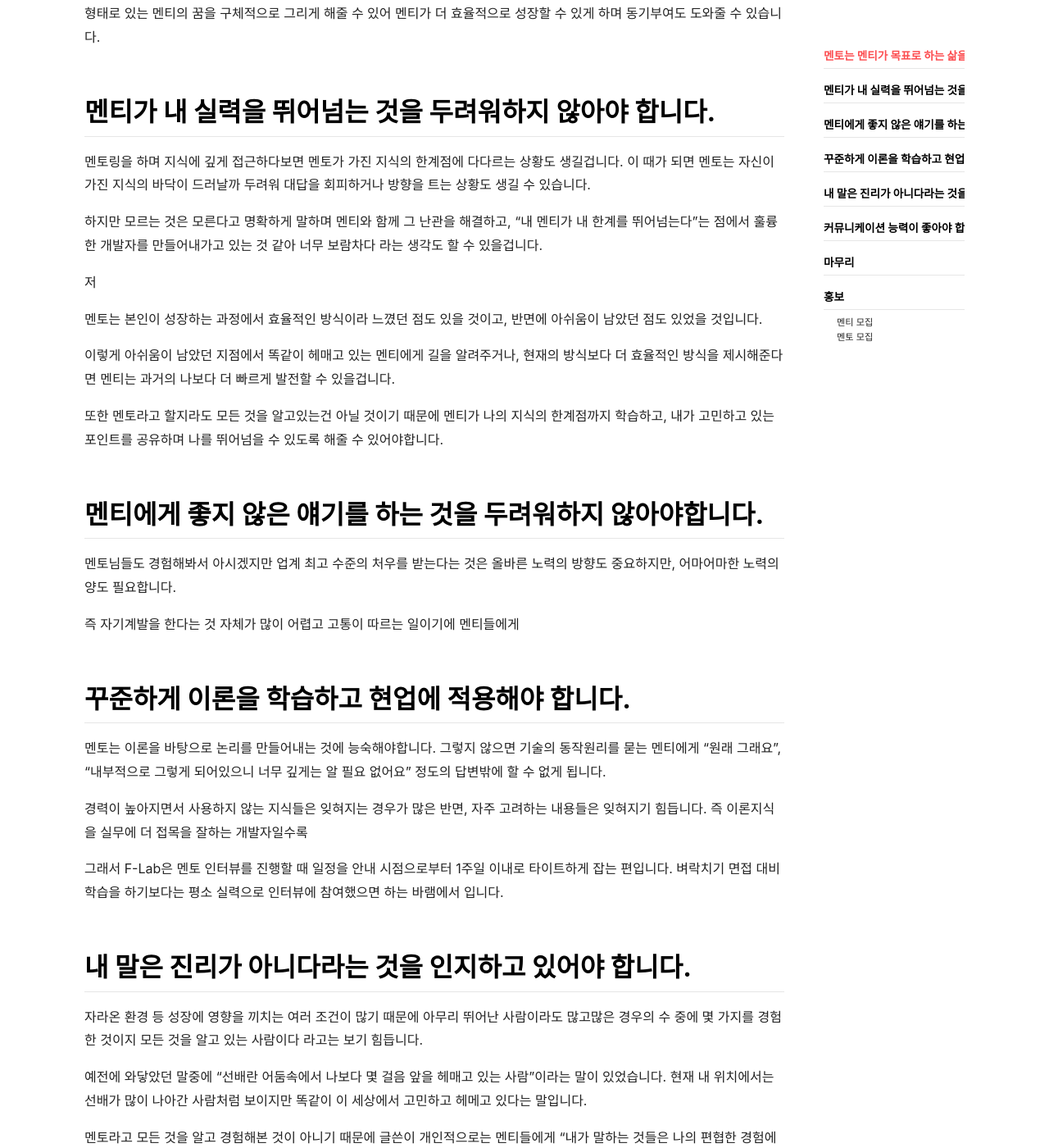
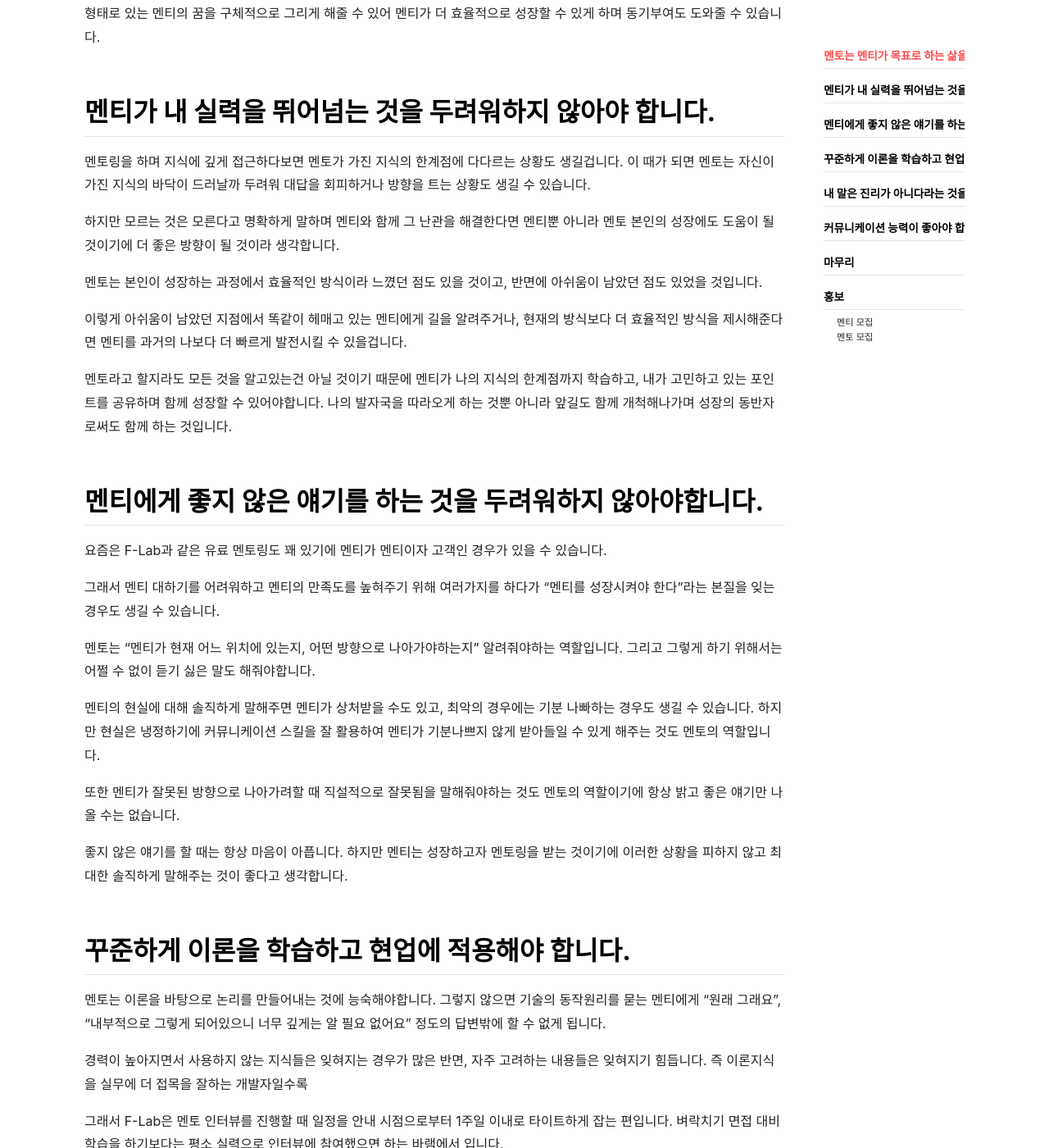
Before and after one commit to f-lab-private/f-lab-private.github.io, a Jekyll site: the page built from _posts/2021-09-21-what-is-good-mentor-.md, in a window 1280 px wide and 1400 px high, scrolled down 932 px. Shown: the whole window at 82% size. Built offline with Jekyll 4.4.1, drawn with Linux system fonts in a browser that asks for light colours; nearby versions of some CDN libraries; some of the changed text lies outside the part shown.

Commit message:
[Article] 좋은 멘토의 모습

```diff
--- a/_posts/2021-09-21-what-is-good-mentor-.md
+++ b/_posts/2021-09-21-what-is-good-mentor-.md
@@ -28,21 +28,27 @@ F-Lab은 "업계 최고 수준의 실력을 가진 개발자들의 멘토링"이
 # 멘티가 내 실력을 뛰어넘는 것을 두려워하지 않아야 합니다.
 멘토링을 하며 지식에 깊게 접근하다보면 멘토가 가진 지식의 한계점에 다다르는 상황도 생길겁니다. 이 때가 되면 멘토는 자신이 가진 지식의 바닥이 드러날까 두려워 대답을 회피하거나 방향을 트는 상황도 생길 수 있습니다.
 
-하지만 모르는 것은 모른다고 명확하게 말하며 멘티와 함께 그 난관을 해결하고, "내 멘티가 내 한계를 뛰어넘는다"는 점에서 훌륭한 개발자를 만들어내가고 있는 것 같아 너무 보람차다 라는 생각도 할 수 있을겁니다.
-
-저
+하지만 모르는 것은 모른다고 명확하게 말하며 멘티와 함께 그 난관을 해결한다면 멘티뿐 아니라 멘토 본인의 성장에도 도움이 될 것이기에 더 좋은 방향이 될 것이라 생각합니다.
 
 멘토는 본인이 성장하는 과정에서 효율적인 방식이라 느꼈던 점도 있을 것이고, 반면에 아쉬움이 남았던 점도 있었을 것입니다.
 
-이렇게 아쉬움이 남았던 지점에서 똑같이 헤매고 있는 멘티에게 길을 알려주거나, 현재의 방식보다 더 효율적인 방식을 제시해준다면 멘티는 과거의 나보다 더 빠르게 발전할 수 있을겁니다.
+이렇게 아쉬움이 남았던 지점에서 똑같이 헤매고 있는 멘티에게 길을 알려주거나, 현재의 방식보다 더 효율적인 방식을 제시해준다면 멘티를 과거의 나보다 더 빠르게 발전시킬 수 있을겁니다.
+
+멘토라고 할지라도 모든 것을 알고있는건 아닐 것이기 때문에 멘티가 나의 지식의 한계점까지 학습하고, 내가 고민하고 있는 포인트를 공유하며 함께 성장할 수 있어야합니다. 나의 발자국을 따라오게 하는 것뿐 아니라 앞길도 함께 개척해나가며 성장의 동반자로써도 함께 하는 것입니다.
 
 
-또한 멘토라고 할지라도 모든 것을 알고있는건 아닐 것이기 때문에 멘티가 나의 지식의 한계점까지 학습하고, 내가 고민하고 있는 포인트를 공유하며 나를 뛰어넘을 수 있도록 해줄 수 있어야합니다.
+# 멘티에게 좋지 않은 얘기를 하는 것을 두려워하지 않아야합니다.
+요즘은 F-Lab과 같은 유료 멘토링도 꽤 있기에 멘티가 멘티이자 고객인 경우가 있을 수 있습니다.
 
-# 멘티에게 좋지 않은 얘기를 하는 것을 두려워하지 않아야합니다.
-멘토님들도 경험해봐서 아시겠지만 업계 최고 수준의 처우를 받는다는 것은 올바른 노력의 방향도 중요하지만, 어마어마한 노력의 양도 필요합니다.
+그래서 멘티 대하기를 어려워하고 멘티의 만족도를 높혀주기 위해 여러가지를 하다가 "멘티를 성장시켜야 한다"라는 본질을 잊는 경우도 생길 수 있습니다.
 
-즉 자기계발을 한다는 것 자체가 많이 어렵고 고통이 따르는 일이기에 멘티들에게
+멘토는 "멘티가 현재 어느 위치에 있는지, 어떤 방향으로 나아가야하는지" 알려줘야하는 역할입니다. 그리고 그렇게 하기 위해서는 어쩔 수 없이 듣기 싫은 말도 해줘야합니다.
+
+멘티의 현실에 대해 솔직하게 말해주면 멘티가 상처받을 수도 있고, 최악의 경우에는 기분 나빠하는 경우도 생길 수 있습니다. 하지만 현실은 냉정하기에 커뮤니케이션 스킬을 잘 활용하여 멘티가 기분나쁘지 않게 받아들일 수 있게 해주는 것도 멘토의 역할입니다.
+
+또한 멘티가 잘못된 방향으로 나아가려할 때 직설적으로 잘못됨을 말해줘야하는 것도 멘토의 역할이기에 항상 밝고 좋은 얘기만 나올 수는 없습니다.
+
+좋지 않은 얘기를 할 때는 항상 마음이 아픕니다. 하지만 멘티는 성장하고자 멘토링을 받는 것이기에 이러한 상황을 피하지 않고 최대한 솔직하게 말해주는 것이 좋다고 생각합니다.
 
 
 # 꾸준하게 이론을 학습하고 현업에 적용해야 합니다.
@@ -64,17 +70,26 @@ F-Lab은 "업계 최고 수준의 실력을 가진 개발자들의 멘토링"이
 
 
 # 커뮤니케이션 능력이 좋아야 합니다.
-커뮤니케이션 능력을 절정으로 발휘할 수 있는 분야가 멘토링이라고 생각한다.
+개인적으로 커뮤니케이션 능력을 절정으로 발휘할 수 있는 분야가 멘토링이라고 생각합니다.
 
-멘티를 내가 이끌고자 하는 방향으로 납득시켜야한다
+멘토링을 진행할만한 수준의 개발자시라면 경험해봐서 아시겠지만 업계 최고 수준의 처우를 받을 수 있는 수준까지 올라가려면 올바른 노력의 방향도 중요하지만, 어마어마한 노력의 양도 필요합니다.
+
+즉 자기계발을 한다는 것 자체가 어떻게 보면 귀찮은 일이기도 하고, 어렵고, 고통이 따르는 일이기에 보통 많은 사람들이 이러한 고통의 길을 피해 쉬운 길을 찾는 경향이 있습니다. 그리고 멘티들도 그러한 학습방식에 익숙해져 멘토링 방식에 적응하지 못하는 경우가 잦습니다.
+
+이러한 상황에서 멘토가 "왜 이렇게 어렵게 학습해야하는지" 납득시켜주는 것이 정말 중요합니다.
+
+[이전 글](/2020/10/11/what-is-communication.html)에서 언급했듯이 좋은 커뮤니케이션이란 "상대가 **자발적으로** 내 의도에 맞게 행동하게 하는 것" 입니다.
+
+상대가 자발적으로 행동한다는 것은 내 의도에 공감했다는 것이기에 이는 위의 내용에도 연결지을 수 있습니다. 멘토가 진행하고자하는 방향에 대해 충분한 근거를 제시하여 멘티를 납득시켜야합니다.
+
+예를 들자면 F-Lab은 스프링을 학습하기 전에 객체지향 개념부터 학습시킵니다. 멘티의 입장에서는 빨리 스프링 배워서 프로젝트하고 결과물을 내고싶은데 객체지향 이론부터 공부하라니 답답할겁니다.
+
+그럴 때는 스프링의 본질에 대해 먼저 역질문을 하면서 멘티에게 스프링과 객체지향의 관계에 대해 이해시키고 스프링을 공부하기전에 왜 객체지향을 알아야하는지를 납득시킵니다.
 
 
 
 
 # 마무리
-결론을 지어보자면 **"문제 해결 능력을 발휘하려면 애초에 문제부터 잘 정의해야 한다. 내가 풀어야 할 문제들을 정의하는 것은 창의력이 중요하고 이 창의력은 기본기에서 나온다"** 입니다.
-
-기본기에 대한 지식을 많이 학습하면서, 요구사항 하나하나를 구현할 때마다 **여기서 생길 수 있는 문제는 무엇일까?**라는 고민을 해보시면 점점 문제를 잘 정의하실 수 있으실 것이고, 깊게까지 접근한 수준 높은 문제를 해결하는 개발자가 되실 수 있으실겁니다.
 
 읽어주셔서 감사합니다.
 
```
